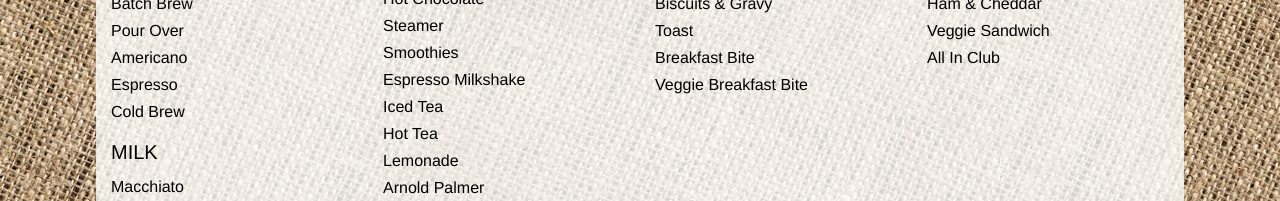
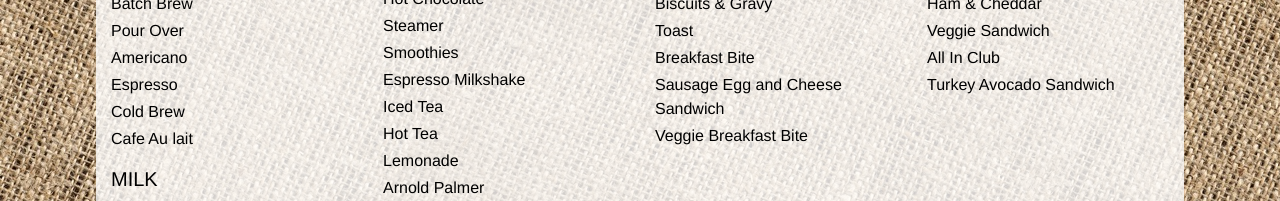
Before and after one commit to thirdspacecoffee/thirdspacecoffee.github.io, a Vue app: page /#/menu in a window 1280 px wide. Shown: the part 562-763 px from the top of the page. Built offline with nearby package versions, Linux system fonts and the light colour scheme.

Commit message:
Added menu items per Amy

```diff
--- a/src/components/MenuBoard.vue
+++ b/src/components/MenuBoard.vue
@@ -116,7 +116,8 @@ export default {
           new MenuProduct('Pour Over', null),
           new MenuProduct('Americano', null),
           new MenuProduct('Espresso', null),
-          new MenuProduct('Cold Brew', null)
+          new MenuProduct('Cold Brew', null),
+          new MenuProduct('Cafe Au lait', null)
         ],
         milk: [
           new MenuProduct('Macchiato', null),
@@ -142,12 +143,14 @@ export default {
         new MenuProduct('Biscuits & Gravy', null),
         new MenuProduct('Toast', 'Cashew nut butter, Honey, and Banana on Wheat Bread.'),
         new MenuProduct('Breakfast Bite', 'Ham, Bacon, Egg, and Cheese, with Side of Fruit on Wheat Bread or Flour Wrap.'),
+        new MenuProduct('Sausage Egg and Cheese Sandwich', null),
         new MenuProduct('Veggie Breakfast Bite', 'Egg, Spinach, Onion, Green Peppers, with Side of Fruit on Wheat Bread or Spinach Wrap')
       ],
       lunch: [
         new MenuProduct('Ham & Cheddar', 'Ham, Cheddar, Mayo on 8-Grain Wheat Bread, Served with Chips or Fruit'),
         new MenuProduct('Veggie Sandwich', 'Lettuce, Tomato, Cucumber, Onion, Roasted Red Peppers, Green Peppers, Hummus, Cilantro Lime Sauce on 8-Grain Wheat Bread.  Served with Chips or Fruit.'),
-        new MenuProduct('All In Club', 'Ham, Turkey, Bacon, Monterey Jack, Pepper Jack, Spinach, Lettuce, Tomato, Onion, Green Peppers, Cucumber, Roasted Red Peppers, Mesquite Mayo on 8-Grain Wheat Bread.  Served with Chips or Fruit.')
+        new MenuProduct('All In Club', 'Ham, Turkey, Bacon, Monterey Jack, Pepper Jack, Spinach, Lettuce, Tomato, Onion, Green Peppers, Cucumber, Roasted Red Peppers, Mesquite Mayo on 8-Grain Wheat Bread.  Served with Chips or Fruit.'),
+        new MenuProduct('Turkey Avocado Sandwich', null)
       ]
     }
   }
```
